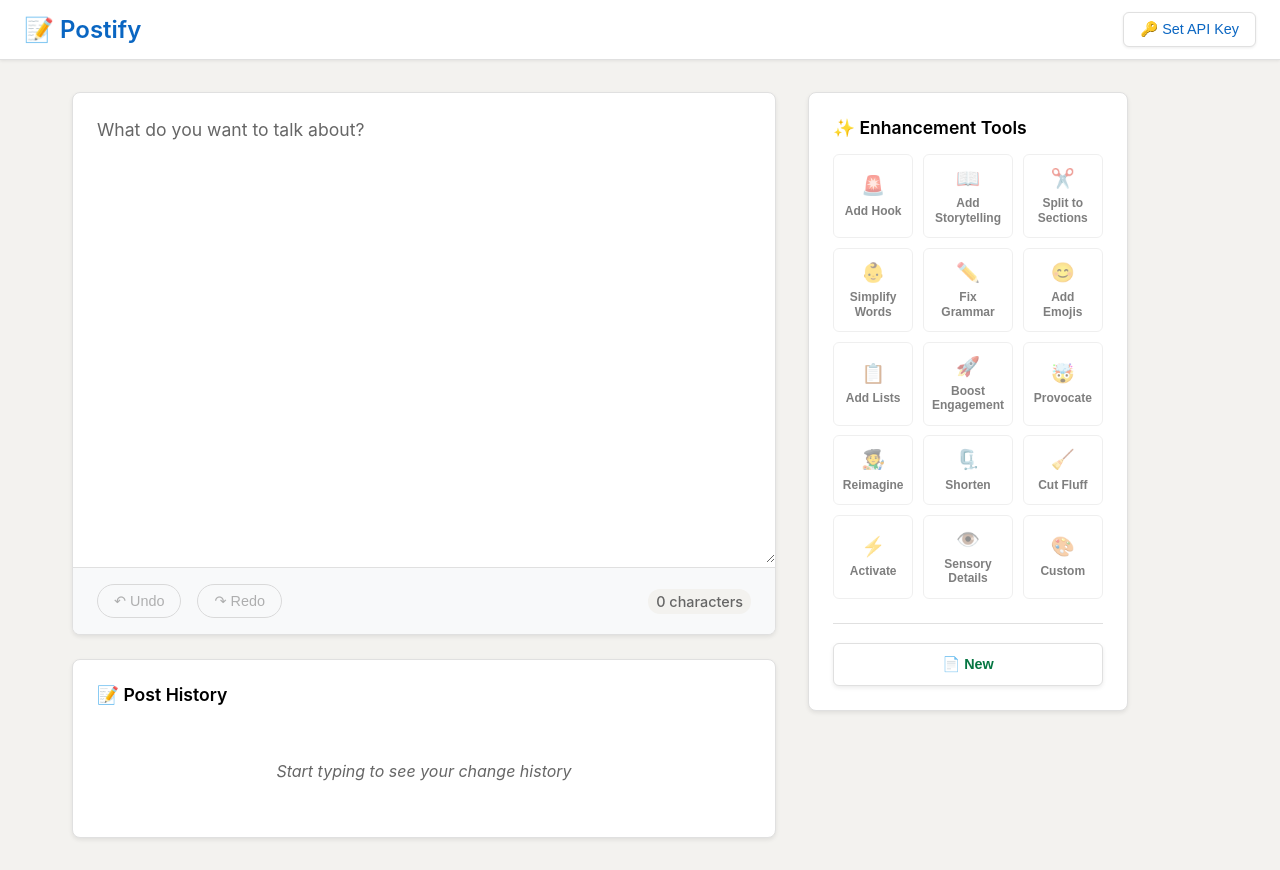
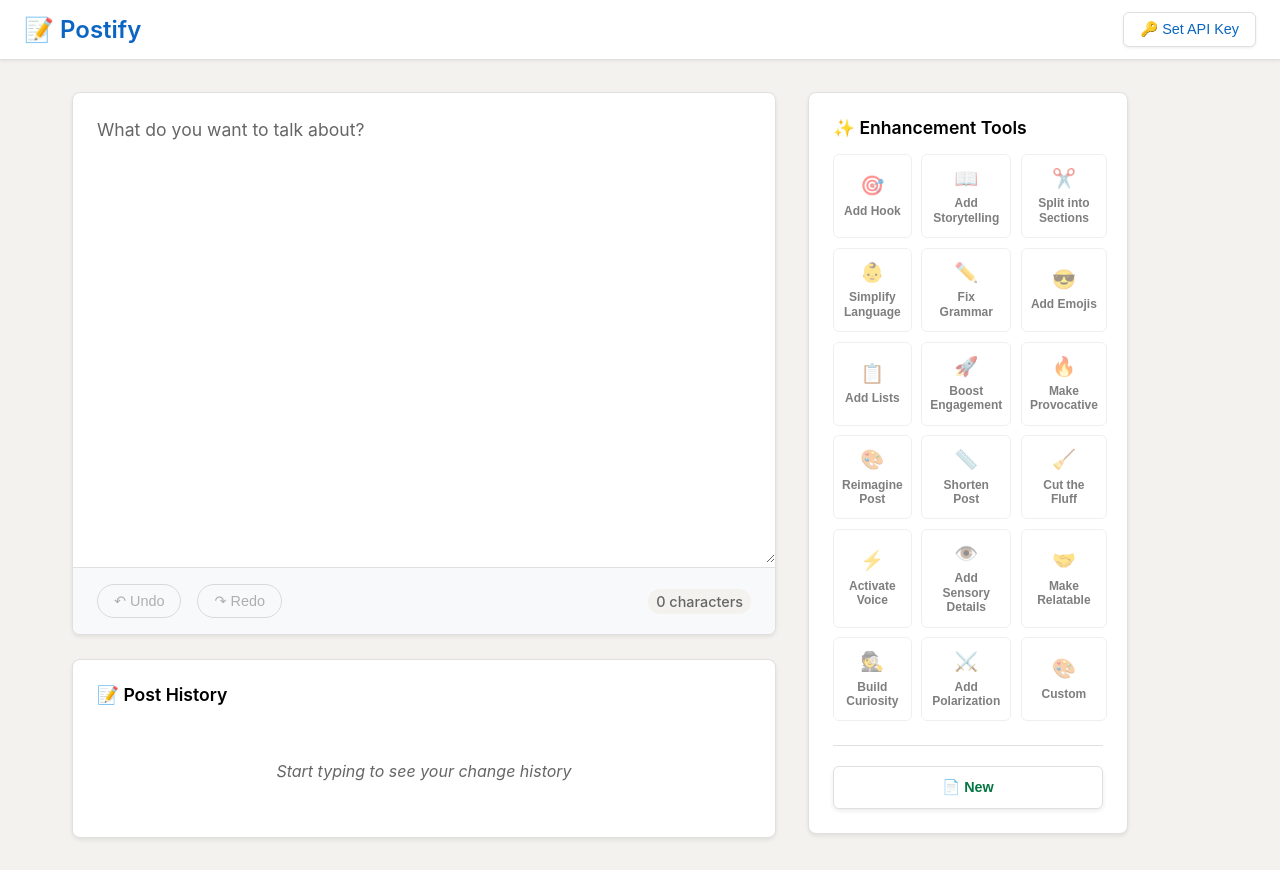
Before and after one commit to Luftare/postify, a React (Vite) app: page / in a window 1280 px wide. Built offline with nearby package versions, Linux system fonts and the light colour scheme.

Commit message:
update tools

```diff
--- a/src/App.jsx
+++ b/src/App.jsx
@@ -429,6 +429,7 @@ function App() {
                 onClick={() => processWithPreset(preset)}
                 disabled={isProcessing || !currentText.trim()}
                 className="preset-btn"
+                title={preset.prompt}
               >
                 <span className="preset-icon">{preset.icon}</span>
                 <span className="preset-name">{preset.name}</span>
@@ -438,6 +439,7 @@ function App() {
               onClick={() => setShowCustomPrompt(true)}
               disabled={isProcessing || !currentText.trim()}
               className="preset-btn custom-preset-btn"
+              title="Create your own custom enhancement prompt"
             >
               <span className="preset-icon">🎨</span>
               <span className="preset-name">Custom</span>
--- a/src/data/presets.js
+++ b/src/data/presets.js
@@ -2,7 +2,7 @@ export const PRESETS = [
   {
     id: "hook",
     name: "Add Hook",
-    icon: "🚨",
+    icon: "🎯",
     prompt:
       "It's the first line you write to grab readers' attention, awaken their curiosity, and motivate them to click “See more.” This can be: Short dialogues (Storytelling works. Always! I often practice this writing trick when crafting texts for personal blogs. It does wonders on social media, too.). Intriguing questions, Weird words, Statistics, Inspirational quotes, Surprising (or extraordinary) insights related to your niche. Unusual or little-known facts, How-to offerings. Make a headline intriguing yet communicating some benefits a user will get after reading it. Avoid long blocks of text. Make your hook easy to scan for users scrolling their LinkedIn newsfeeds.",
   },
@@ -15,14 +15,14 @@ export const PRESETS = [
   },
   {
     id: "split",
-    name: "Split to Sections",
+    name: "Split into Sections",
     icon: "✂️",
     prompt:
-      "Add rhythm to the text by splitting it into short sections separated by empty lines so that reacers can scan content.",
+      "Add rhythm to the text by splitting it into short sections separated by empty lines so that readers can scan content.",
   },
   {
     id: "simplify",
-    name: "Simplify Words",
+    name: "Simplify Language",
     icon: "👶",
     prompt:
       "Rewrite the text so a 10-year-old can understand it. Keep the same overall structure, but use simpler words and break up long sentences into shorter ones.",
@@ -37,7 +37,7 @@ export const PRESETS = [
   {
     id: "emojis",
     name: "Add Emojis",
-    icon: "😊",
+    icon: "😎",
     prompt: "Add appropriate emojis to make the content more engaging.",
   },
   {
@@ -55,44 +55,65 @@ export const PRESETS = [
   },
   {
     id: "provocate",
-    name: "Provocate",
-    icon: "🤯",
+    name: "Make Provocative",
+    icon: "🔥",
     prompt:
       "Provocate readers to engage with falsy or bold statement that people have a strong opinion about.",
   },
   {
     id: "creativity",
-    name: "Reimagine",
-    icon: "🧑‍🎨",
+    name: "Reimagine Post",
+    icon: "🎨",
     prompt:
       "Rewrite the text completely with a different angle. Keep the essence but put it in a whole new package that looks very different in all possible ways. Think outside the box. Be 1000x more creative.",
   },
   {
     id: "shorten",
-    name: "Shorten",
-    icon: "🗜️",
+    name: "Shorten Post",
+    icon: "📏",
     prompt:
       "Shorten the text by 50% while maintaining the key content and tone of voice.",
   },
   {
     id: "cut_fluff",
-    name: "Cut Fluff",
+    name: "Cut the Fluff",
     icon: "🧹",
     prompt:
-      "Cut out fluff such as: filler words, fancy words, and Repetitions. Show your audience that you value their time.",
+      "Cut out fluff such as: filler words, fancy words, and repetitions. Show your audience that you value their time.",
   },
   {
     id: "activate",
-    name: "Activate",
+    name: "Activate Voice",
     icon: "⚡",
     prompt:
       "Replace passive voice and weak adverbs. The more active verbs (with a person in the subject position) in the text, the better.",
   },
   {
-    id: "add_sensory_details",
-    name: "Sensory Details",
+    id: "sensory",
+    name: "Add Sensory Details",
     icon: "👁️",
     prompt:
       "Add sensory details such as: Power words. Persuasive and descriptive, they make us feel scared, encouraged, aroused, angry, greedy, safe, or curious. Beneficial adjectives. They explain the “What’s in there for me?” objection to readers and give them a reason to continue investigating your content. Sensory words. These are language items appealing to our five physical senses. Humor can also be a sensory detail.",
   },
+  {
+    id: "relatable",
+    name: "Make Relatable",
+    icon: "🤝",
+    prompt:
+      "Rewrite the text in a way that makes readers see themselves in it. Use everyday situations, analogies, or challenges professionals often face.",
+  },
+  {
+    id: "curiosity",
+    name: "Build Curiosity",
+    icon: "🕵️",
+    prompt:
+      "Tweak the post to leave open loops, ask thought-provoking questions, or tease insights that make people want to read until the end.",
+  },
+  {
+    id: "polarize",
+    name: "Add Polarization",
+    icon: "⚔️",
+    prompt:
+      "Sharpen the post with a strong, opinionated stance. Draw a clear line in the sand that makes people either agree or disagree passionately.",
+  },
 ];
```
